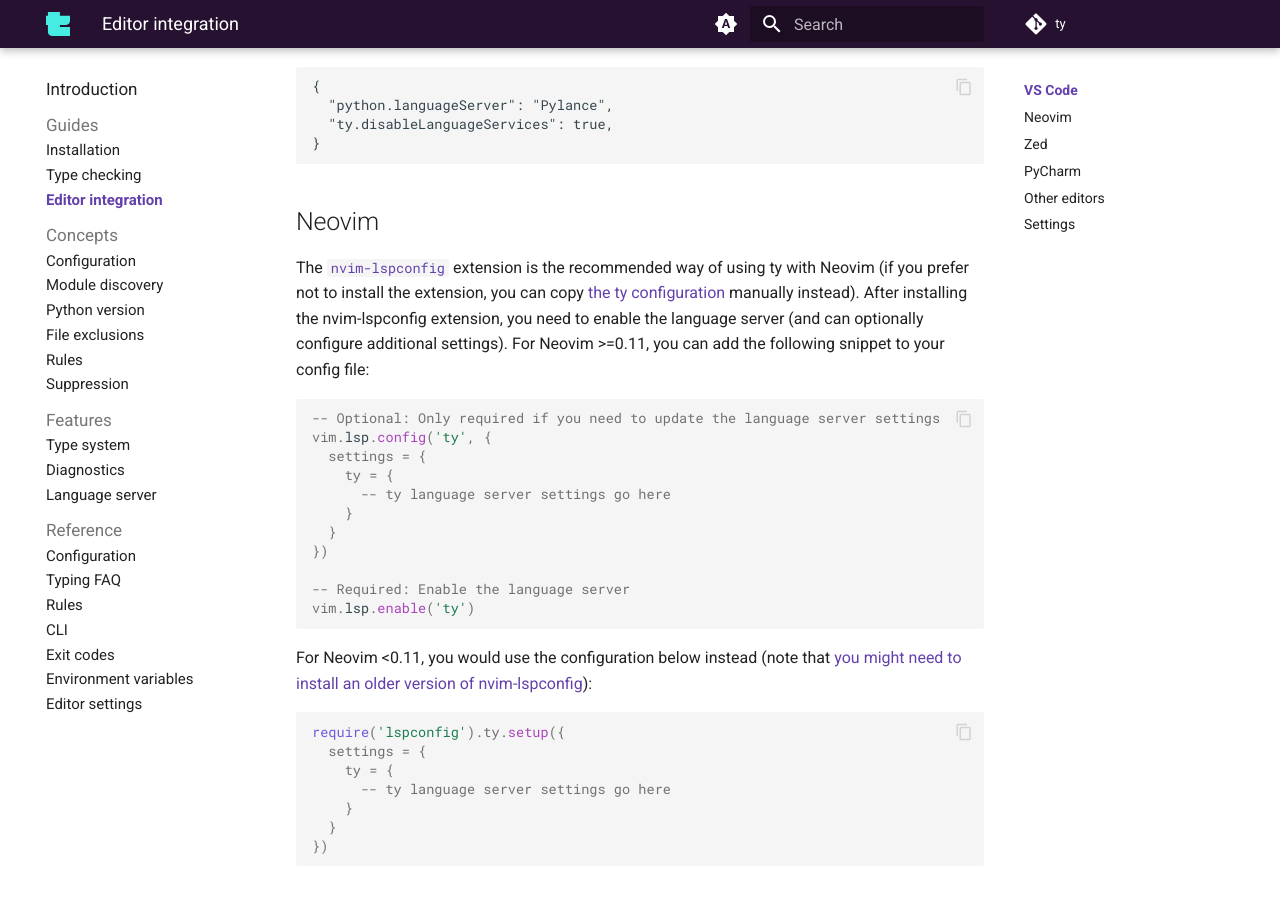
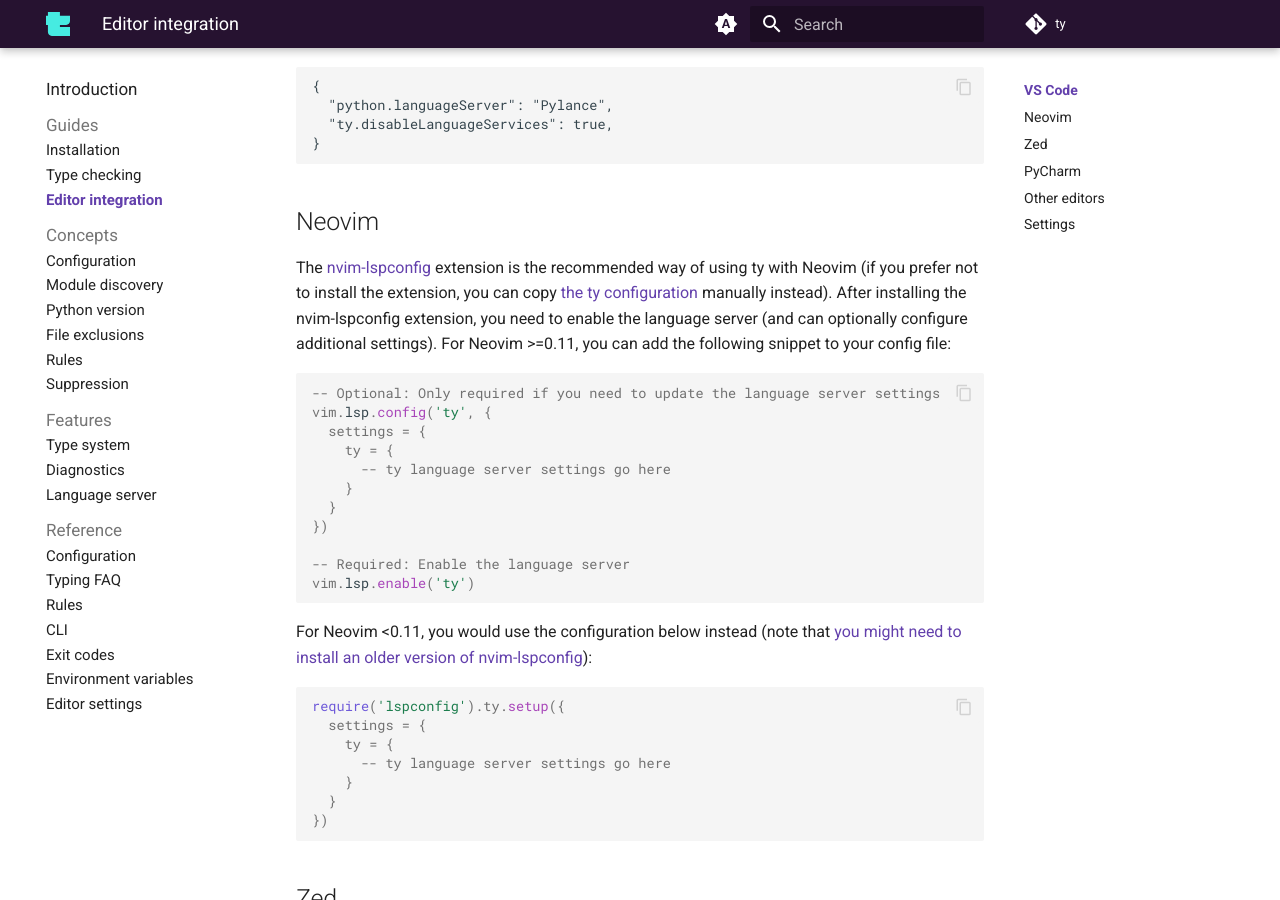
Before and after one commit to astral-sh/ty, an MkDocs documentation site: the page built from docs/editors.md, in a window 1280 px wide and 900 px high, scrolled down 580 px. Built offline with MkDocs 1.6.1 and Material for MkDocs 9.7.7, drawn with Linux system fonts in a browser that asks for light colours; comment, search, counter and statistics services are not loaded.

Commit message:
Fix link formatting
Co-authored-by: Andrew Gallant <jamslam@gmail.com>

```diff
--- a/docs/editors.md
+++ b/docs/editors.md
@@ -32,7 +32,7 @@
 
 ## Neovim
 
-The [`nvim-lspconfig`](https://github.com/neovim/nvim-lspconfig) extension is the
+The [nvim-lspconfig](https://github.com/neovim/nvim-lspconfig) extension is the
 recommended way of using ty with Neovim (if you prefer not to install the extension,
 you can copy [the ty configuration](https://github.com/neovim/nvim-lspconfig/blob/master/lsp/ty.lua)
 manually instead). After installing the nvim-lspconfig extension, you need to enable
```
